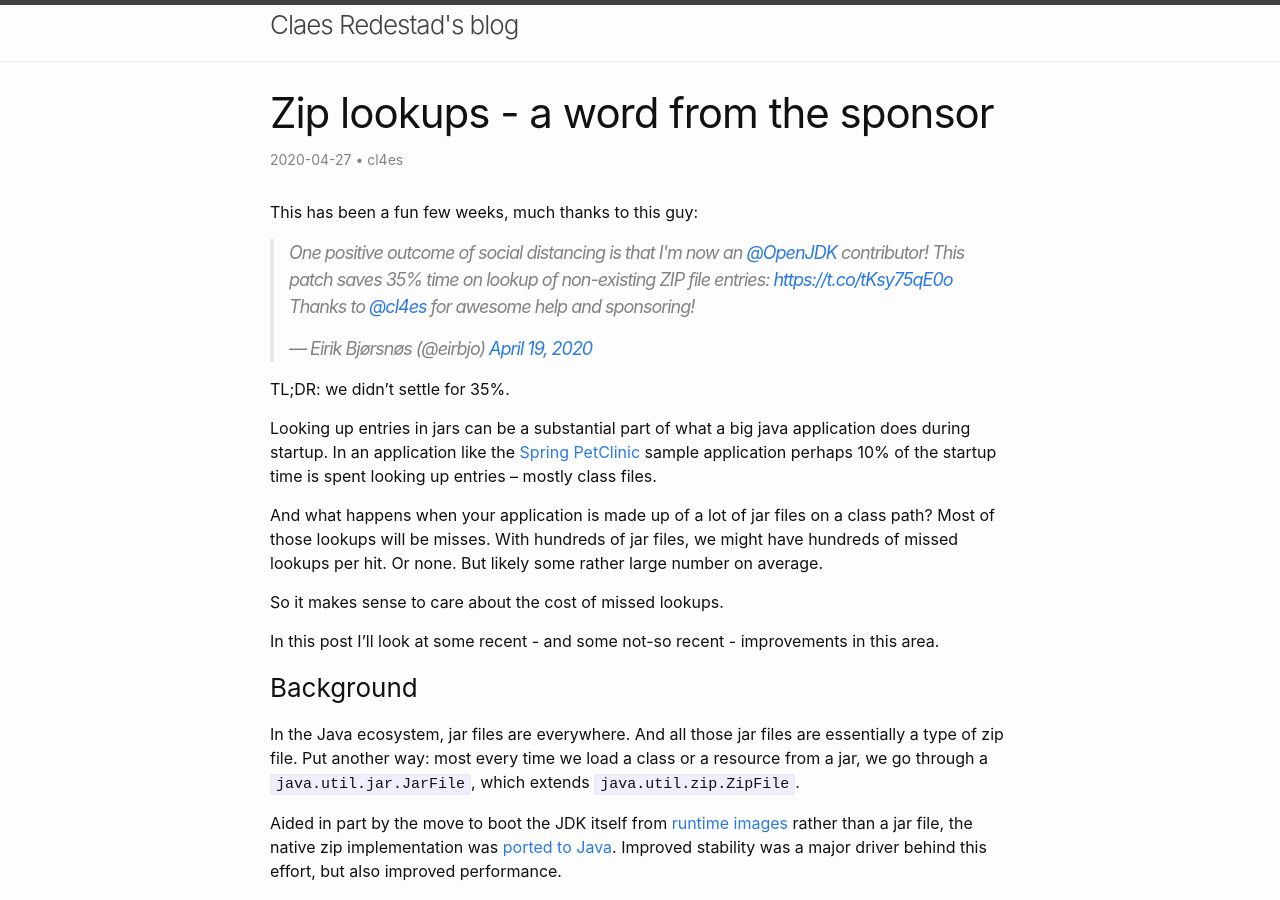
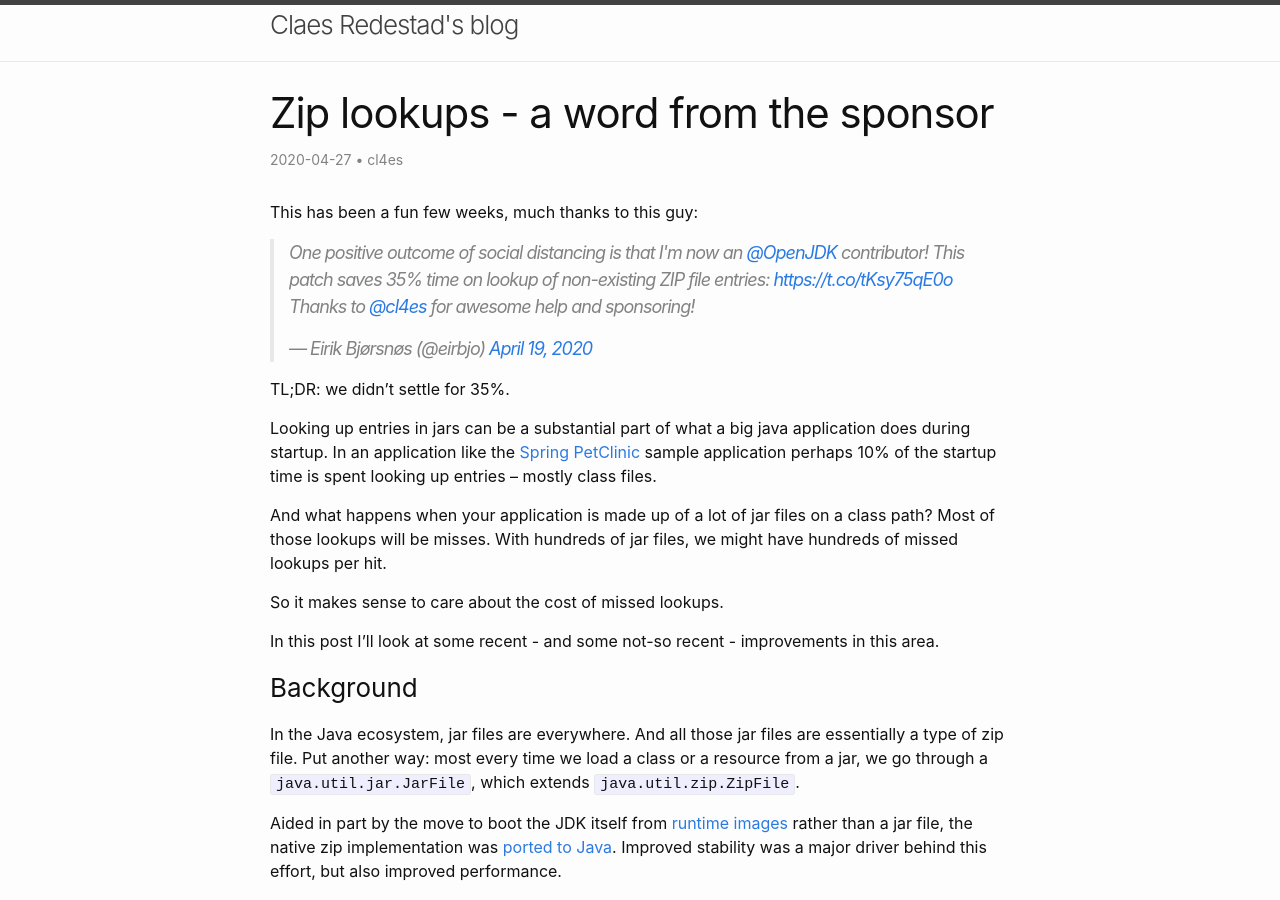
Before and after one commit to cl4es/cl4es.github.io, a Jekyll site: the page built from _posts/2020-04-27-Zip-Lookups.md, in a window 1280 px wide and 900 px high. Built offline with Jekyll 4.4.1, drawn with Linux system fonts in a browser that asks for light colours; comment, search, counter and statistics services are not loaded.

Commit message:
Refined flow

```diff
--- a/_posts/2020-04-27-Zip-Lookups.md
+++ b/_posts/2020-04-27-Zip-Lookups.md
@@ -19,7 +19,7 @@ application does during startup. In an application like the
  application perhaps 10% of the startup time is spent looking up entries -- mostly class files.
 
  And what happens when your application is made up of a lot of jar files on a class path? Most of those lookups
- will be misses. With hundreds of jar files, we might have hundreds of missed lookups per hit. Or none. But likely some rather large number on average.
+ will be misses. With hundreds of jar files, we might have hundreds of missed lookups per hit.
 
  So it makes sense to care about the cost of missed lookups.
 
```
